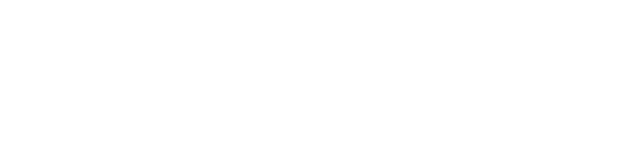
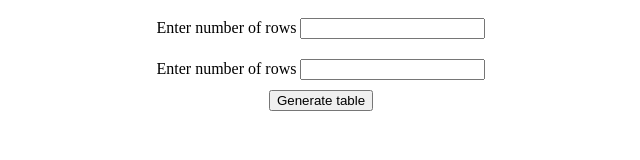
Before and after one commit to HetPatel69/AWT_LB, a plain HTML site: page practicals/8/index.html in a window 1280 px wide. Shown: the whole page, without its empty margins (319-959 px from the left). Drawn offline with Linux system fonts and the light colour scheme.

Commit message:
Add files via upload

```diff
--- a/practicals/8/index.html
+++ b/practicals/8/index.html
@@ -4,9 +4,71 @@
     <meta charset="UTF-8">
     <meta http-equiv="X-UA-Compatible" content="IE=edge">
     <meta name="viewport" content="width=device-width, initial-scale=1.0">
-    <title>AWT_LB_</title>
+    <style>
+        .form,.container{
+            display: flex;
+            flex-direction: column;
+            align-items: center;
+        }
+        .form--input{
+            margin: 10px;
+        }
+        #tableSpace{
+            margin: 1rem;
+        }
+    </style>
+    <title>AWT_LB_8</title>
 </head>
 <body>
+    <div class="container">
+        <div class="form">
+            <div class="form--input">
+                <label for="row">Enter number of rows</label>
+                <input type="number" name="row" id="inputRow">
+            </div>
+            <div class="form--input">
+                <label for="column">Enter number of rows</label>
+                <input type="number" name="column" id="inputColumn">
+            </div>
+            <button onclick="generateTable()" id="generateTableButton">Generate table</button>
+        </div>
 
+        <div id="tableSpace"></div>
+    </div>
+
+    <script>
+        function generateTable() {
+            var myTableDiv = document.getElementById("tableSpace");
+
+            if (myTableDiv.hasChildNodes()) {
+                myTableDiv.innerHTML = ""
+            }
+            var row = document.getElementById("inputRow").value
+            var column = document.getElementById("inputColumn").value
+
+            if (row < 1 || column < 1) {
+                alert("Plese enter positive number greater than 0")
+                return
+            }
+            var table = document.createElement('TABLE');
+            table.border = '1';
+
+            var tableBody = document.createElement('TBODY');
+            table.appendChild(tableBody);
+
+            for (var i = 0; i < row; i++) {
+                var tr = document.createElement('TR');
+                tableBody.appendChild(tr);
+
+                for (var j = 0; j < column; j++) {
+                    var td = document.createElement('TD');
+                    td.width = '75';
+                    td.appendChild(document.createTextNode(i + "," + j));
+                    tr.appendChild(td);
+                }
+            }
+            myTableDiv.appendChild(table);
+        }
+    </script>
 </body>
 </html>
```
Also changed, not shown: practicals/8/awt_output_8.jpg (added), practicals/8/awt_output_8_normal.jpg (added).
